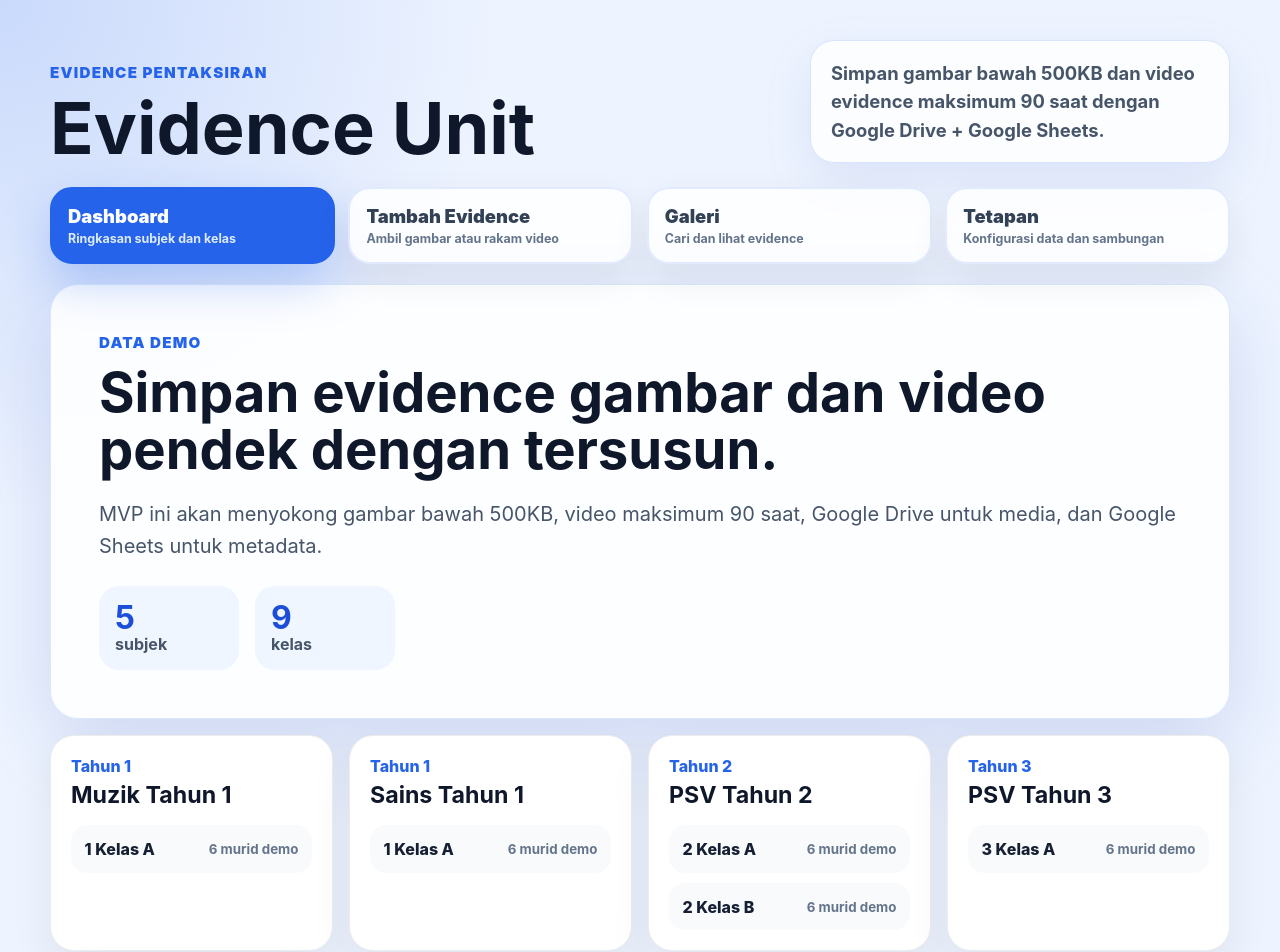
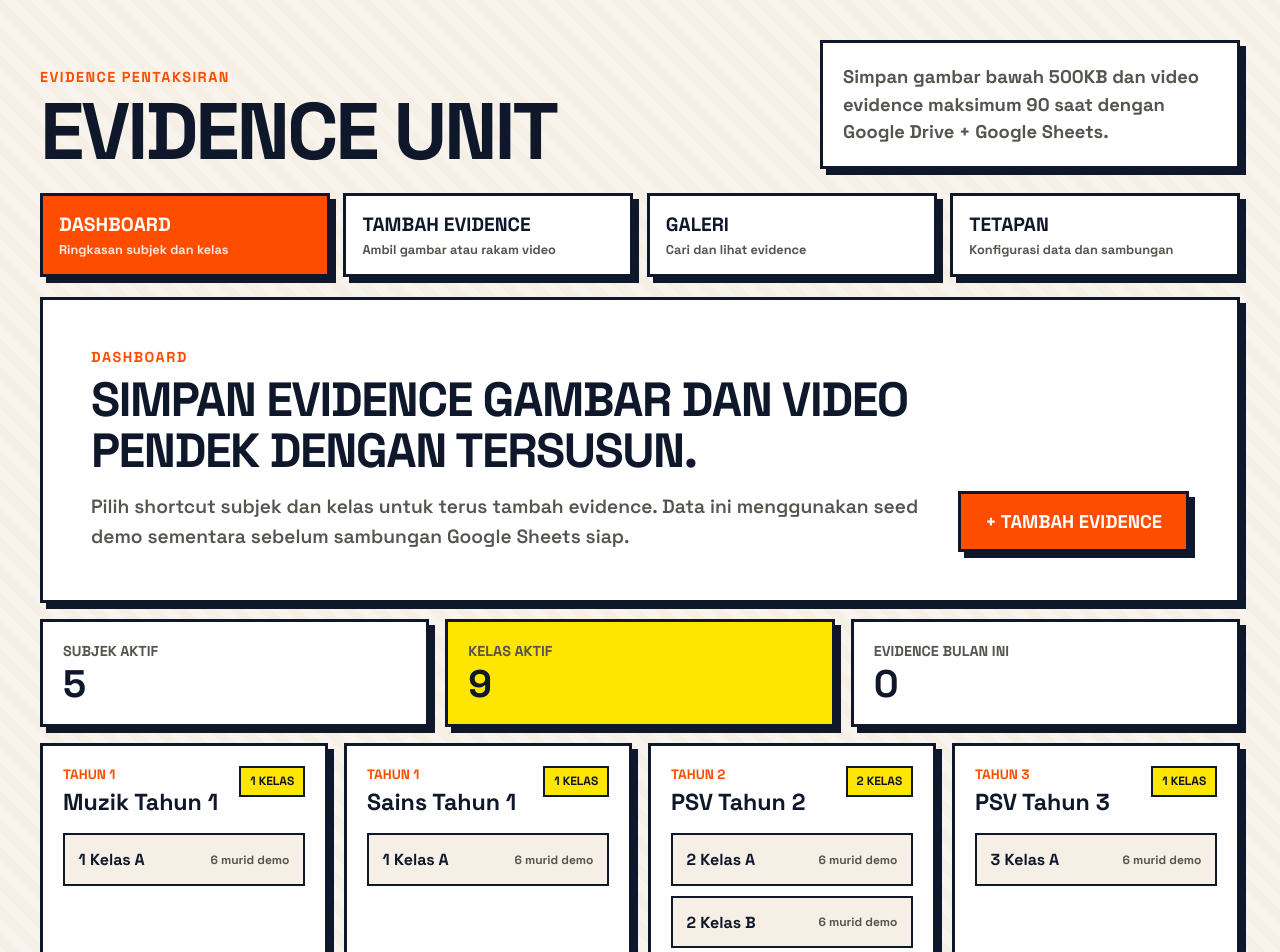
Before and after one commit to adminskmkj/evidence-capture, a React (Vite) app: page / in a window 1280 px wide. Shown: the top 952 px of the page. Built offline with nearby package versions, Linux system fonts and the light colour scheme.

Commit message:
task-5: dashboard screen with stat cards, subject shortcuts, neo-brutalist styling

```diff
--- a/index.html
+++ b/index.html
@@ -5,6 +5,9 @@
     <meta name="viewport" content="width=device-width, initial-scale=1.0" />
     <meta name="description" content="Evidence Pentaksiran Web App" />
     <title>Evidence Pentaksiran</title>
+    <link rel="preconnect" href="https://fonts.googleapis.com">
+    <link rel="preconnect" href="https://fonts.gstatic.com" crossorigin>
+    <link href="https://fonts.googleapis.com/css2?family=Space+Grotesk:wght@400;600;700;800&display=swap" rel="stylesheet">
   </head>
   <body>
     <div id="root"></div>
--- a/src/App.tsx
+++ b/src/App.tsx
@@ -1,7 +1,7 @@
 import { useState } from 'react';
-import { classes, countStudentsByClassId, getClassesForSubject, subjects } from './data/seed';
 import { Layout } from './components/Layout';
 import type { NavTabId } from './components/NavTabs';
+import { Dashboard } from './screens/Dashboard';
 
 const tabTitles: Record<NavTabId, string> = {
   dashboard: 'Dashboard',
@@ -17,65 +17,57 @@ const tabDescriptions: Record<NavTabId, string> = {
   settings: 'Placeholder untuk konfigurasi Google Apps Script dan import data.',
 };
 
-function DashboardPreview() {
-  return (
-    <>
-      <section className="hero-card">
-        <p className="eyebrow">Data Demo</p>
-        <h2>Simpan evidence gambar dan video pendek dengan tersusun.</h2>
-        <p className="hero-copy">
-          MVP ini akan menyokong gambar bawah 500KB, video maksimum 90 saat,
-          Google Drive untuk media, dan Google Sheets untuk metadata.
-        </p>
-
-        <div className="seed-summary" aria-label="Ringkasan data demo">
-          <div>
-            <strong>{subjects.length}</strong>
-            <span>subjek</span>
-          </div>
-          <div>
-            <strong>{classes.length}</strong>
-            <span>kelas</span>
-          </div>
-        </div>
-      </section>
-
-      <section className="subject-grid" aria-label="Senarai subjek dan kelas demo">
-        {subjects.map((subject) => (
-          <article className="subject-card" key={subject.subject_id}>
-            <p className="subject-year">{subject.year_level}</p>
-            <h3>{subject.subject_name}</h3>
-            <ul>
-              {getClassesForSubject(subject.subject_id).map((classGroup) => (
-                <li key={classGroup.class_id}>
-                  <span>{classGroup.class_name}</span>
-                  <small>{countStudentsByClassId(classGroup.class_id)} murid demo</small>
-                </li>
-              ))}
-            </ul>
-          </article>
-        ))}
-      </section>
-    </>
-  );
+interface PendingEvidenceContext {
+  subjectId?: string;
+  classId?: string;
 }
 
-function PlaceholderPanel({ tabId }: { tabId: NavTabId }) {
+function PlaceholderPanel({
+  pendingEvidenceContext,
+  tabId,
+}: {
+  pendingEvidenceContext?: PendingEvidenceContext;
+  tabId: NavTabId;
+}) {
+  const hasPendingContext =
+    tabId === 'add-evidence' &&
+    Boolean(pendingEvidenceContext?.subjectId || pendingEvidenceContext?.classId);
+
   return (
     <section className="placeholder-panel">
       <p className="eyebrow">{tabTitles[tabId]}</p>
       <h2>{tabTitles[tabId]}</h2>
       <p>{tabDescriptions[tabId]}</p>
+      {hasPendingContext ? (
+        <p className="context-note">
+          Shortcut dipilih: {pendingEvidenceContext?.subjectId || 'subjek belum dipilih'}
+          {pendingEvidenceContext?.classId ? ` / ${pendingEvidenceContext.classId}` : ''}
+        </p>
+      ) : null}
     </section>
   );
 }
 
 function App() {
   const [activeTab, setActiveTab] = useState<NavTabId>('dashboard');
+  const [pendingEvidenceContext, setPendingEvidenceContext] =
+    useState<PendingEvidenceContext>();
+
+  function handleStartEvidence(subjectId?: string, classId?: string) {
+    setPendingEvidenceContext({ subjectId: subjectId || undefined, classId });
+    setActiveTab('add-evidence');
+  }
 
   return (
     <Layout activeTab={activeTab} onTabChange={setActiveTab}>
-      {activeTab === 'dashboard' ? <DashboardPreview /> : <PlaceholderPanel tabId={activeTab} />}
+      {activeTab === 'dashboard' ? (
+        <Dashboard evidenceThisMonth={0} onStartEvidence={handleStartEvidence} />
+      ) : (
+        <PlaceholderPanel
+          pendingEvidenceContext={pendingEvidenceContext}
+          tabId={activeTab}
+        />
+      )}
     </Layout>
   );
 }
--- a/src/components/Layout.tsx
+++ b/src/components/Layout.tsx
@@ -24,6 +24,10 @@ export function Layout({ activeTab, children, onTabChange }: LayoutProps) {
       <NavTabs activeTab={activeTab} onChange={onTabChange} />
 
       <main className="app-content">{children}</main>
+
+      <footer className="app-footer">
+        <p>MVP Evidence Pentaksiran</p>
+      </footer>
     </div>
   );
 }
--- /dev/null
+++ b/src/screens/Dashboard.tsx
@@ -0,0 +1,79 @@
+import { classes, countStudentsByClassId, getClassesForSubject, subjects } from '../data/seed';
+
+interface DashboardProps {
+  evidenceThisMonth?: number;
+  onStartEvidence: (subjectId: string, classId?: string) => void;
+}
+
+export function Dashboard({ evidenceThisMonth = 0, onStartEvidence }: DashboardProps) {
+  return (
+    <>
+      <section className="dashboard-hero">
+        <div>
+          <p className="eyebrow">Dashboard</p>
+          <h2>Simpan evidence gambar dan video pendek dengan tersusun.</h2>
+          <p className="hero-copy">
+            Pilih shortcut subjek dan kelas untuk terus tambah evidence. Data ini
+            menggunakan seed demo sementara sebelum sambungan Google Sheets siap.
+          </p>
+        </div>
+
+        <button
+          className="primary-action"
+          onClick={() => onStartEvidence('')}
+          type="button"
+        >
+          + Tambah Evidence
+        </button>
+      </section>
+
+      <section className="stat-grid" aria-label="Statistik dashboard">
+        <article className="stat-card">
+          <span>Subjek aktif</span>
+          <strong>{subjects.length}</strong>
+        </article>
+        <article className="stat-card">
+          <span>Kelas aktif</span>
+          <strong>{classes.length}</strong>
+        </article>
+        <article className="stat-card">
+          <span>Evidence bulan ini</span>
+          <strong>{evidenceThisMonth}</strong>
+        </article>
+      </section>
+
+      <section className="subject-grid" aria-label="Shortcut subjek dan kelas">
+        {subjects.map((subject) => {
+          const subjectClasses = getClassesForSubject(subject.subject_id);
+
+          return (
+            <article className="subject-card" key={subject.subject_id}>
+              <div className="subject-card__header">
+                <div>
+                  <p className="subject-year">{subject.year_level}</p>
+                  <h3>{subject.subject_name}</h3>
+                </div>
+                <span>{subjectClasses.length} kelas</span>
+              </div>
+
+              <ul>
+                {subjectClasses.map((classGroup) => (
+                  <li key={classGroup.class_id}>
+                    <button
+                      className="class-shortcut"
+                      onClick={() => onStartEvidence(subject.subject_id, classGroup.class_id)}
+                      type="button"
+                    >
+                      <span>{classGroup.class_name}</span>
+                      <small>{countStudentsByClassId(classGroup.class_id)} murid demo</small>
+                    </button>
+                  </li>
+                ))}
+              </ul>
+            </article>
+          );
+        })}
+      </section>
+    </>
+  );
+}
--- a/src/styles.css
+++ b/src/styles.css
@@ -1,9 +1,20 @@
 :root {
-  color: #172033;
-  background: #eef4ff;
+  --bg: #f5efe6;
+  --fg: #0f172a;
+  --accent: #ff4d00;
+  --accent-text: #ffffff;
+  --card: #ffffff;
+  --card-alt: #ffe600;
+  --border: #0f172a;
+  --muted: #57534e;
+  --shadow: 6px 6px 0 #0f172a;
+  --shadow-hover: 8px 8px 0 #0f172a;
+
+  color: var(--fg);
+  background: var(--bg);
   font-family:
-    Inter, ui-sans-serif, system-ui, -apple-system, BlinkMacSystemFont, "Segoe UI",
-    sans-serif;
+    "Space Grotesk", ui-sans-serif, system-ui, -apple-system, BlinkMacSystemFont,
+    "Segoe UI", sans-serif;
   font-synthesis: none;
   text-rendering: optimizeLegibility;
   -webkit-font-smoothing: antialiased;
@@ -31,55 +42,69 @@ button {
   touch-action: manipulation;
 }
 
+:focus-visible {
+  outline: 4px solid var(--accent);
+  outline-offset: 3px;
+}
+
 .app-frame {
   min-height: 100vh;
   background:
-    radial-gradient(circle at top left, rgba(37, 99, 235, 0.18), transparent 32rem),
-    #eef4ff;
+    repeating-linear-gradient(
+      45deg,
+      rgba(255, 255, 255, 0.25),
+      rgba(255, 255, 255, 0.25) 10px,
+      transparent 10px,
+      transparent 20px
+    ),
+    var(--bg);
 }
 
 .app-header {
   display: grid;
-  width: min(1180px, calc(100% - 2rem));
+  width: min(1200px, calc(100% - 2rem));
   margin: 0 auto;
   grid-template-columns: minmax(0, 1fr) minmax(260px, 420px);
-  gap: 1.25rem;
+  gap: 1.5rem;
   align-items: end;
   padding: clamp(1.25rem, 4vw, 2.5rem) 0 1rem;
 }
 
 .app-header h1 {
   margin: 0;
-  color: #0f172a;
-  font-size: clamp(2.25rem, 7vw, 4.5rem);
-  line-height: 0.95;
+  color: var(--fg);
+  font-size: clamp(2.5rem, 8vw, 5rem);
+  font-weight: 800;
+  line-height: 0.92;
+  letter-spacing: -0.04em;
+  text-transform: uppercase;
 }
 
 .app-header__summary {
   margin: 0;
-  border: 1px solid rgba(37, 99, 235, 0.16);
-  border-radius: 24px;
-  background: rgba(255, 255, 255, 0.78);
-  box-shadow: 0 18px 50px rgba(30, 64, 175, 0.1);
-  color: #475569;
+  border: 3px solid var(--border);
+  border-radius: 0;
+  background: var(--card);
+  box-shadow: var(--shadow);
+  color: var(--muted);
   font-size: clamp(1rem, 2vw, 1.15rem);
-  font-weight: 650;
-  line-height: 1.55;
-  padding: 1.1rem 1.25rem;
+  font-weight: 700;
+  line-height: 1.5;
+  padding: 1.25rem;
 }
 
 .eyebrow {
-  margin: 0 0 0.75rem;
-  color: #2563eb;
-  font-size: 0.95rem;
-  font-weight: 900;
-  letter-spacing: 0.08em;
+  margin: 0 0 0.6rem;
+  color: var(--accent);
+  font-size: 0.9rem;
+  font-weight: 800;
+  letter-spacing: 0.1em;
   text-transform: uppercase;
 }
 
 .nav-tabs {
   display: grid;
-  width: min(1180px, calc(100% - 2rem));
+  width: min(1200px, calc(100% - 2rem));
   margin: 0 auto;
   grid-template-columns: repeat(4, minmax(0, 1fr));
   gap: 0.85rem;
@@ -88,139 +113,203 @@ button {
 
 .nav-tab {
   display: flex;
-  min-height: 76px;
+  min-height: 80px;
   flex-direction: column;
   align-items: flex-start;
   justify-content: center;
-  border: 2px solid rgba(37, 99, 235, 0.12);
-  border-radius: 22px;
-  background: rgba(255, 255, 255, 0.86);
-  box-shadow: 0 14px 36px rgba(15, 23, 42, 0.08);
-  color: #334155;
+  border: 3px solid var(--border);
+  border-radius: 0;
+  background: var(--card);
+  box-shadow: var(--shadow);
+  color: var(--fg);
   cursor: pointer;
-  gap: 0.25rem;
+  gap: 0.35rem;
   padding: 1rem;
   text-align: left;
   transition:
-    transform 150ms ease,
-    border-color 150ms ease,
-    background 150ms ease,
-    box-shadow 150ms ease;
+    transform 120ms ease,
+    box-shadow 120ms ease;
 }
 
 .nav-tab:hover,
 .nav-tab:focus-visible {
-  border-color: #60a5fa;
-  box-shadow: 0 16px 42px rgba(37, 99, 235, 0.14);
-  outline: none;
-  transform: translateY(-1px);
+  box-shadow: var(--shadow-hover);
+  transform: translate(-2px, -2px);
 }
 
 .nav-tab[aria-current="page"] {
-  border-color: #2563eb;
-  background: #2563eb;
-  box-shadow: 0 18px 48px rgba(37, 99, 235, 0.28);
-  color: #ffffff;
+  background: var(--accent);
+  box-shadow: var(--shadow);
+  color: var(--accent-text);
 }
 
 .nav-tab span {
-  font-size: clamp(1rem, 2vw, 1.15rem);
-  font-weight: 900;
+  font-size: clamp(1rem, 2vw, 1.2rem);
+  font-weight: 800;
+  text-transform: uppercase;
 }
 
 .nav-tab small {
-  color: #64748b;
-  font-size: 0.78rem;
+  color: var(--muted);
+  font-size: 0.8rem;
   font-weight: 700;
-  line-height: 1.25;
+  line-height: 1.2;
 }
 
 .nav-tab[aria-current="page"] small {
-  color: #dbeafe;
+  color: rgba(255, 255, 255, 0.85);
 }
 
 .app-content {
-  width: min(1180px, calc(100% - 2rem));
+  width: min(1200px, calc(100% - 2rem));
   margin: 0 auto;
   padding: 0 0 clamp(1.5rem, 5vw, 3rem);
 }
 
-.hero-card,
-.placeholder-panel {
-  border: 1px solid rgba(37, 99, 235, 0.15);
-  border-radius: 28px;
-  background: rgba(255, 255, 255, 0.88);
-  box-shadow: 0 24px 80px rgba(30, 64, 175, 0.16);
+.app-footer {
+  width: min(1200px, calc(100% - 2rem));
+  margin: 0 auto;
+  padding: 0 0 1.5rem;
+  color: var(--muted);
+  font-size: 0.85rem;
+  font-weight: 700;
+  text-align: center;
+  text-transform: uppercase;
+}
+
+.dashboard-hero,
+.placeholder-panel,
+.stat-card,
+.subject-card {
+  border: 3px solid var(--border);
+  background: var(--card);
+  box-shadow: var(--shadow);
+}
+
+.dashboard-hero {
+  display: grid;
+  grid-template-columns: minmax(0, 1fr) auto;
+  align-items: center;
+  gap: 1.5rem;
   padding: clamp(1.5rem, 4vw, 3rem);
 }
 
-.hero-card h2,
+.dashboard-hero h2,
 .placeholder-panel h2 {
   margin: 0;
-  color: #0f172a;
-  font-size: clamp(1.8rem, 5vw, 3.4rem);
+  color: var(--fg);
+  font-size: clamp(1.7rem, 5vw, 3rem);
+  font-weight: 800;
   line-height: 1.05;
+  letter-spacing: -0.03em;
+  text-transform: uppercase;
 }
 
 .hero-copy,
 .placeholder-panel p {
-  margin: 1.2rem 0 0;
-  color: #475569;
-  font-size: clamp(1.05rem, 2vw, 1.25rem);
-  line-height: 1.6;
+  margin: 1rem 0 0;
+  color: var(--muted);
+  font-size: clamp(1rem, 2vw, 1.2rem);
+  font-weight: 600;
+  line-height: 1.55;
 }
 
-.seed-summary {
-  display: flex;
-  flex-wrap: wrap;
-  gap: 1rem;
-  margin-top: 1.5rem;
+.primary-action {
+  align-self: end;
+  border: 3px solid var(--border);
+  border-radius: 0;
+  background: var(--accent);
+  box-shadow: var(--shadow);
+  color: var(--accent-text);
+  cursor: pointer;
+  font-size: 1.15rem;
+  font-weight: 800;
+  padding: 1rem 1.5rem;
+  text-transform: uppercase;
+  transition:
+    transform 120ms ease,
+    box-shadow 120ms ease;
 }
 
-.seed-summary > div {
-  min-width: 140px;
-  border-radius: 20px;
-  background: #eff6ff;
-  padding: 1rem;
+.primary-action:hover,
+.primary-action:focus-visible {
+  box-shadow: var(--shadow-hover);
+  transform: translate(-2px, -2px);
 }
 
-.seed-summary strong {
-  display: block;
-  color: #1d4ed8;
-  font-size: 2rem;
+.stat-grid {
+  display: grid;
+  margin-top: 1rem;
+  grid-template-columns: repeat(auto-fit, minmax(160px, 1fr));
+  gap: 1rem;
+}
+
+.stat-card {
+  display: grid;
+  gap: 0.35rem;
+  padding: 1.25rem;
+}
+
+.stat-card span {
+  color: var(--muted);
+  font-size: 0.9rem;
+  font-weight: 800;
+  text-transform: uppercase;
+}
+
+.stat-card strong {
+  color: var(--fg);
+  font-size: 2.4rem;
+  font-weight: 800;
   line-height: 1;
 }
 
-.seed-summary span {
-  color: #475569;
-  font-weight: 700;
+.stat-card:nth-child(even) {
+  background: var(--card-alt);
 }
 
 .subject-grid {
   display: grid;
   margin-top: 1rem;
-  grid-template-columns: repeat(auto-fit, minmax(250px, 1fr));
+  grid-template-columns: repeat(auto-fit, minmax(280px, 1fr));
   gap: 1rem;
 }
 
 .subject-card {
-  border: 1px solid rgba(15, 23, 42, 0.08);
-  border-radius: 24px;
-  background: #ffffff;
-  box-shadow: 0 16px 40px rgba(15, 23, 42, 0.08);
   padding: 1.25rem;
 }
 
+.subject-card__header {
+  display: flex;
+  align-items: flex-start;
+  justify-content: space-between;
+  gap: 1rem;
+  margin-bottom: 1rem;
+}
+
+.subject-card__header > span {
+  border: 2px solid var(--border);
+  background: var(--card-alt);
+  color: var(--fg);
+  font-size: 0.75rem;
+  font-weight: 800;
+  padding: 0.35rem 0.55rem;
+  text-transform: uppercase;
+}
+
 .subject-year {
-  margin: 0 0 0.35rem;
-  color: #2563eb;
+  margin: 0 0 0.3rem;
+  color: var(--accent);
+  font-size: 0.85rem;
   font-weight: 800;
+  text-transform: uppercase;
 }
 
 .subject-card h3 {
-  margin: 0 0 1rem;
-  color: #0f172a;
+  margin: 0;
+  color: var(--fg);
   font-size: 1.45rem;
+  font-weight: 800;
 }
 
 .subject-card ul {
@@ -232,35 +321,72 @@ button {
 }
 
 .subject-card li {
+  border: 2px solid var(--border);
+  background: var(--bg);
+  padding: 0;
+}
+
+.class-shortcut {
   display: flex;
   align-items: center;
   justify-content: space-between;
   gap: 0.75rem;
-  border-radius: 16px;
-  background: #f8fafc;
+  width: 100%;
+  border: none;
+  background: transparent;
+  color: var(--fg);
+  cursor: pointer;
   padding: 0.85rem;
+  text-align: left;
+  transition: transform 100ms ease;
 }
 
-.subject-card li span {
+.class-shortcut:hover,
+.class-shortcut:focus-visible {
+  background: #ffffff;
+  transform: translate(3px, 3px);
+}
+
+.class-shortcut span {
   font-weight: 800;
 }
 
-.subject-card li small {
-  color: #64748b;
+.class-shortcut small {
+  color: var(--muted);
+  font-size: 0.75rem;
   font-weight: 700;
+}
+
+.placeholder-panel {
+  padding: clamp(1.5rem, 4vw, 3rem);
 }
 
 .placeholder-panel {
   border-style: dashed;
 }
 
-@media (max-width: 780px) {
+.context-note {
+  display: inline-block;
+  margin-top: 1rem;
+  border: 2px solid var(--border);
+  background: var(--card-alt);
+  color: var(--fg);
+  font-weight: 800;
+  padding: 0.6rem 0.9rem;
+}
+
+@media (max-width: 900px) {
   .app-header {
     grid-template-columns: 1fr;
   }
 
   .nav-tabs {
     grid-template-columns: repeat(2, minmax(0, 1fr));
+  }
+
+  .dashboard-hero {
+    grid-template-columns: 1fr;
+    justify-items: start;
   }
 }
 
@@ -269,8 +395,13 @@ button {
     grid-template-columns: 1fr;
   }
 
-  .subject-card li {
+  .subject-card__header {
+    flex-direction: column;
+    gap: 0.75rem;
+  }
+
+  .class-shortcut {
+    flex-direction: column;
     align-items: flex-start;
-    flex-direction: column;
   }
 }
```
Also changed, not shown: 2 other files (tests, documents, lock files or other folders).
